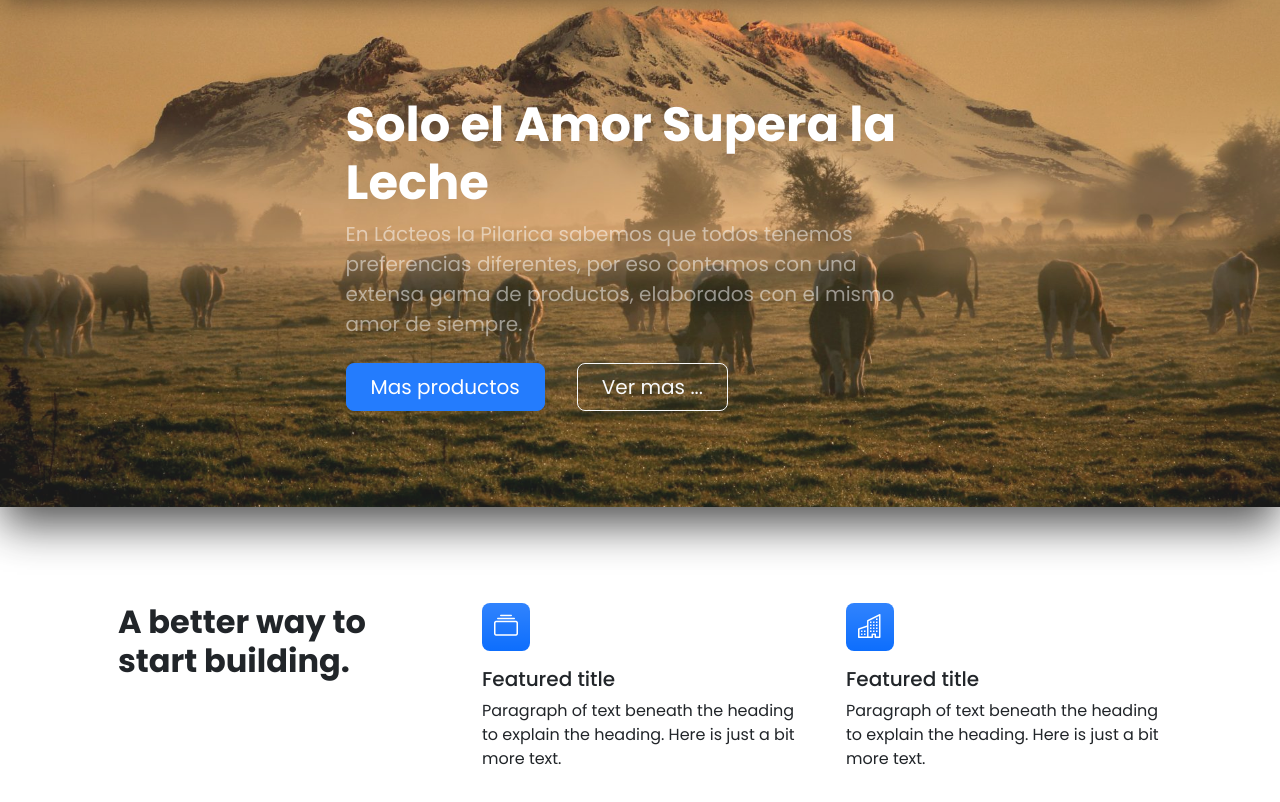
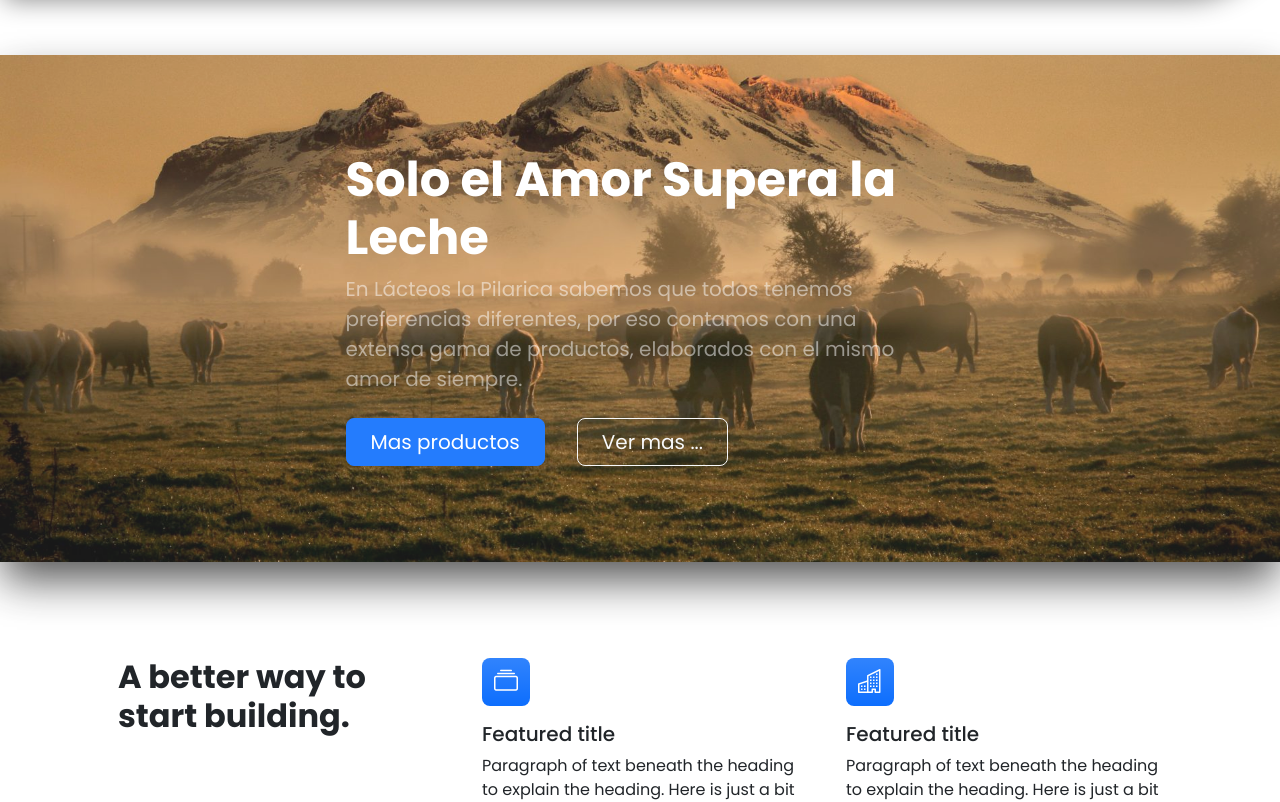
Before and after one commit to EdniMorales/lapilaricamx, a PHP site: page / in a window 1280 px wide. Shown: the top 802 px of the page. Run offline with PHP 8.4, Linux system fonts and the light colour scheme; grey boxes labelled with a size stand in for pictures from a placeholder-image service; some libraries are stand-ins or nearby versions.

Commit message:
se cambio el css

```diff
--- a/css/stilo.css
+++ b/css/stilo.css
@@ -215,9 +215,9 @@
   -webkit-box-shadow: 0px 21px 41px -3px rgba(0,0,0,0.75);
   -moz-box-shadow: 0px 21px 41px -3px rgba(0,0,0,0.75);
   box-shadow: 0px 21px 41px -3px rgba(0,0,0,0.75);
-  margin-top: 0PX;
-  padding-top: 10.5rem;
-  padding-bottom: 6rem;
+  margin-top: 4.3%;
+/*   padding-top: 10.5rem;
+  padding-bottom: 6rem; */
   text-align: center;
   color: black;
   background-image: url("../assets/header-vacas.jpg");
```
